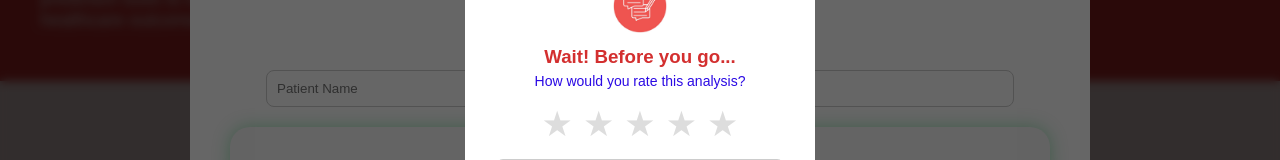
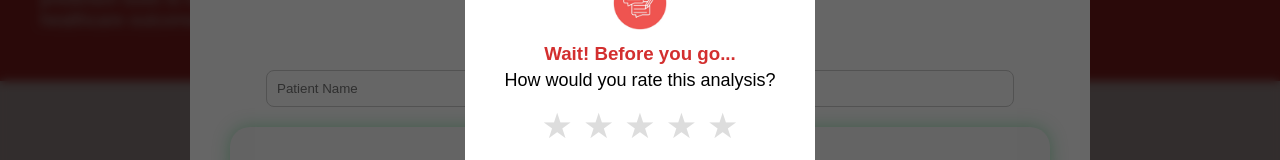
Before and after one commit to SOHANBARIK/HeartDisease-Prediction, a React (Create React App) app in the folder frontend/: page /heart-result in a window 1280 px wide. Both pictures are taken after a click on the button "New Analysis". Shown: the part 278-438 px from the top of the page. Built offline with nearby package versions, Linux system fonts and the light colour scheme; no server answers.

Commit message:
did some changes in feedback frontend

```diff
--- a/frontend/src/components/HeartResult.jsx
+++ b/frontend/src/components/HeartResult.jsx
@@ -101,7 +101,7 @@ const FeedbackPopup = ({ onComplete }) => {
 
         {/* Red Title (from previous change) */}
         <h3 style={{ margin: "0 0 5px 0", color: "#d32f2f" }}>Wait! Before you go...</h3>
-        <p style={{ color: "#2b0ae4ff", fontSize: 14, marginTop: 0 }}>How would you rate this analysis?</p>
+        <p style={{ color: "black", fontSize: 18, marginTop: 0 }}>How would you rate this analysis?</p>
 
         <div style={{ fontSize: 35, cursor: "pointer", margin: "15px 0" }}>
           {[1, 2, 3, 4, 5].map((star) => (
```
